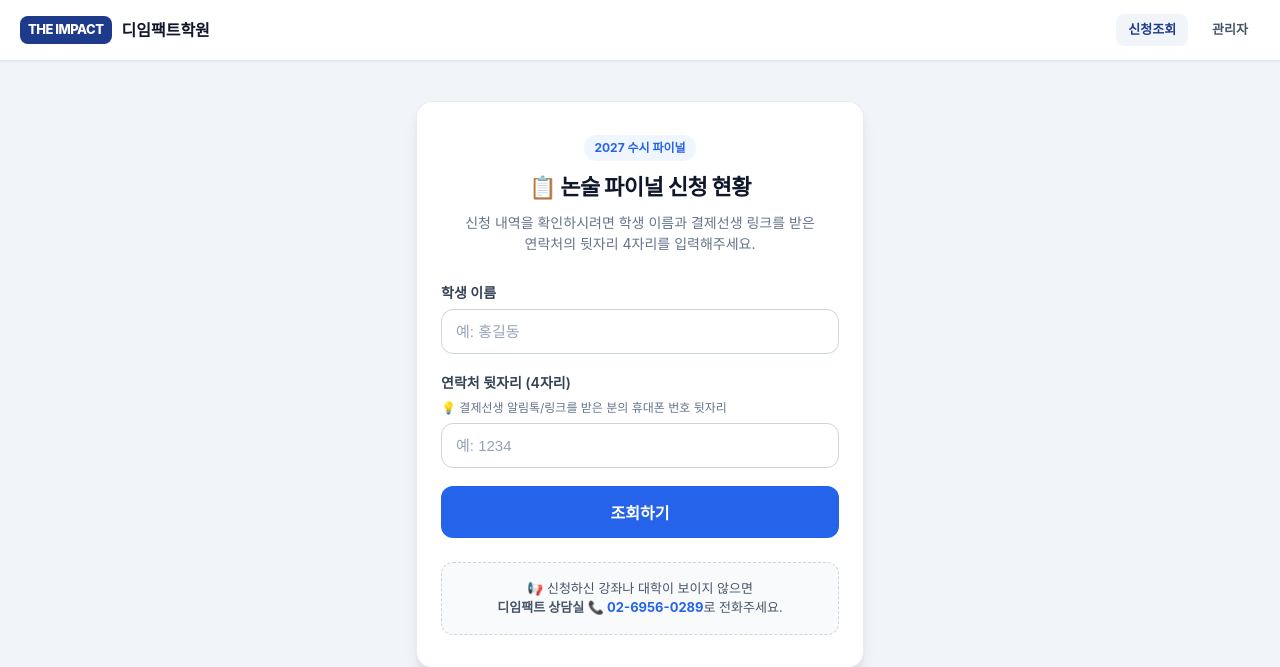
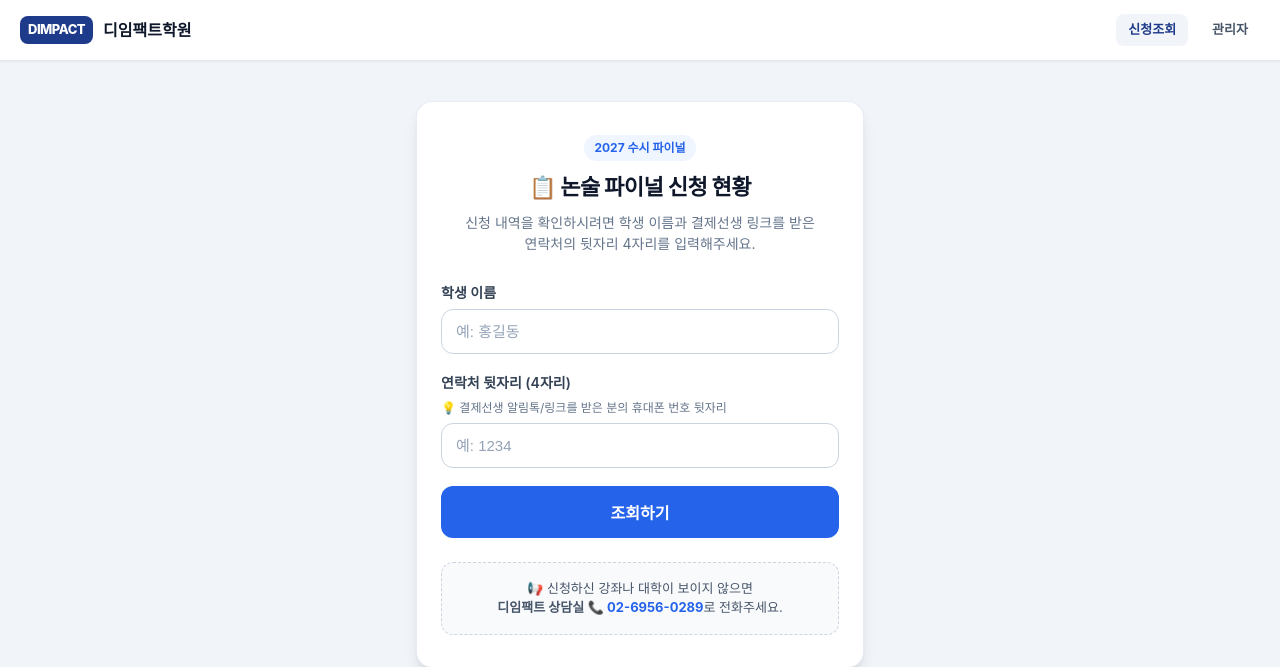
Before and after one commit to dimpactors-cpu/graphit-service, a FastAPI app: page / in a window 1280 px wide. Shown: the top 667 px of the page. Run offline with FastAPI, Linux system fonts and the light colour scheme; some web fonts are replaced.

Commit message:
style: update brand logo badge from THE IMPACT to DIMPACT

```diff
--- a/templates/index.html
+++ b/templates/index.html
@@ -13,7 +13,7 @@
   <!-- Header -->
   <header class="app-header">
     <a href="/" class="brand">
-      <span class="brand-badge">THE IMPACT</span>
+      <span class="brand-badge">DIMPACT</span>
       <span class="brand-title">디임팩트학원</span>
     </a>
     <nav class="nav-links">
```
